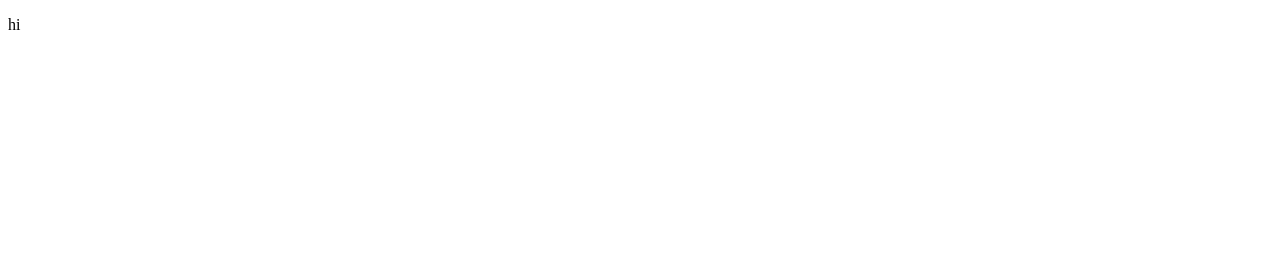
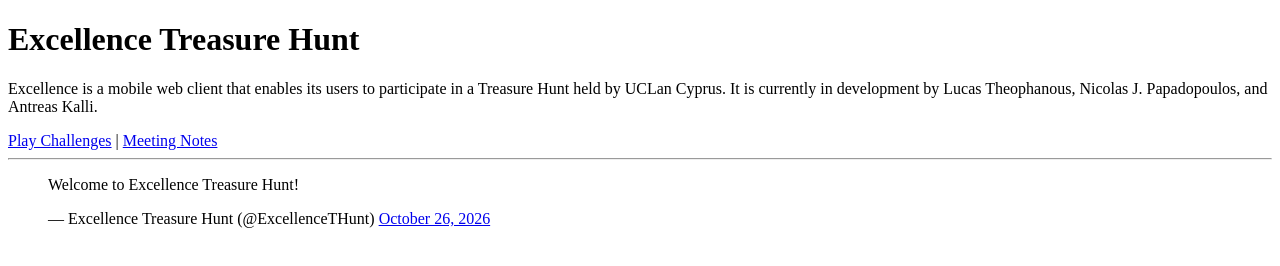
Before and after one commit to perfluorohexyloctane/Excellence, a plain HTML site: page index.html in a window 1280 px wide. Drawn offline with Linux system fonts and the light colour scheme; a script that the page names is missing.

Commit message:
Merged `home.html` content (Google Analytics tag & @ExcellenceTHunt tweet embed) into `index.html` and removed `home.html`.

```diff
--- a/index.html
+++ b/index.html
@@ -2,18 +2,32 @@
 <html lang="en">
 <head>
   <meta charset="UTF-8">
-  <title>Title</title>
-</head>
+  <meta name="viewport" content="width=device-width, initial-scale=1.0">
+  <title>Welcome to Excellence Treasure Hunt</title>
   <!-- Google tag (gtag.js) -->
   <script async src="https://www.googletagmanager.com/gtag/js?id=G-RRT7QR6MGD"></script>
   <script>
     window.dataLayer = window.dataLayer || [];
     function gtag(){dataLayer.push(arguments);}
     gtag('js', new Date());
-
     gtag('config', 'G-RRT7QR6MGD');
   </script>
+</head>
 <body>
-  <p>hi</p>
+<h1>Excellence Treasure Hunt</h1>
+<p>Excellence is a mobile web client that enables its users to participate in a Treasure Hunt held by UCLan Cyprus. It is currently in development by Lucas Theophanous, Nicolas J. Papadopoulos, and Antreas Kalli.</p>
+
+<nav>
+  <a href="challenges.html">Play Challenges</a> |
+  <a href="MeetingNotes.html">Meeting Notes</a>
+</nav>
+
+<hr>
+
+<blockquote class="twitter-tweet">
+  <p lang="en" dir="ltr">Welcome to Excellence Treasure Hunt!</p>&mdash; Excellence Treasure Hunt (@ExcellenceTHunt)
+  <a href="https://x.com/ExcellenceTHunt/status/2114693171867189511?ref_src=twsrc%5Etfw">October 26, 2026</a>
+</blockquote>
+<script async src="https://platform.x.com/widgets.js" charset="utf-8"></script>
 </body>
 </html>
```
Also changed, not shown: home.html (deleted, +0 -22 lines). Lines whose indentation alone changed are shown as unchanged.
